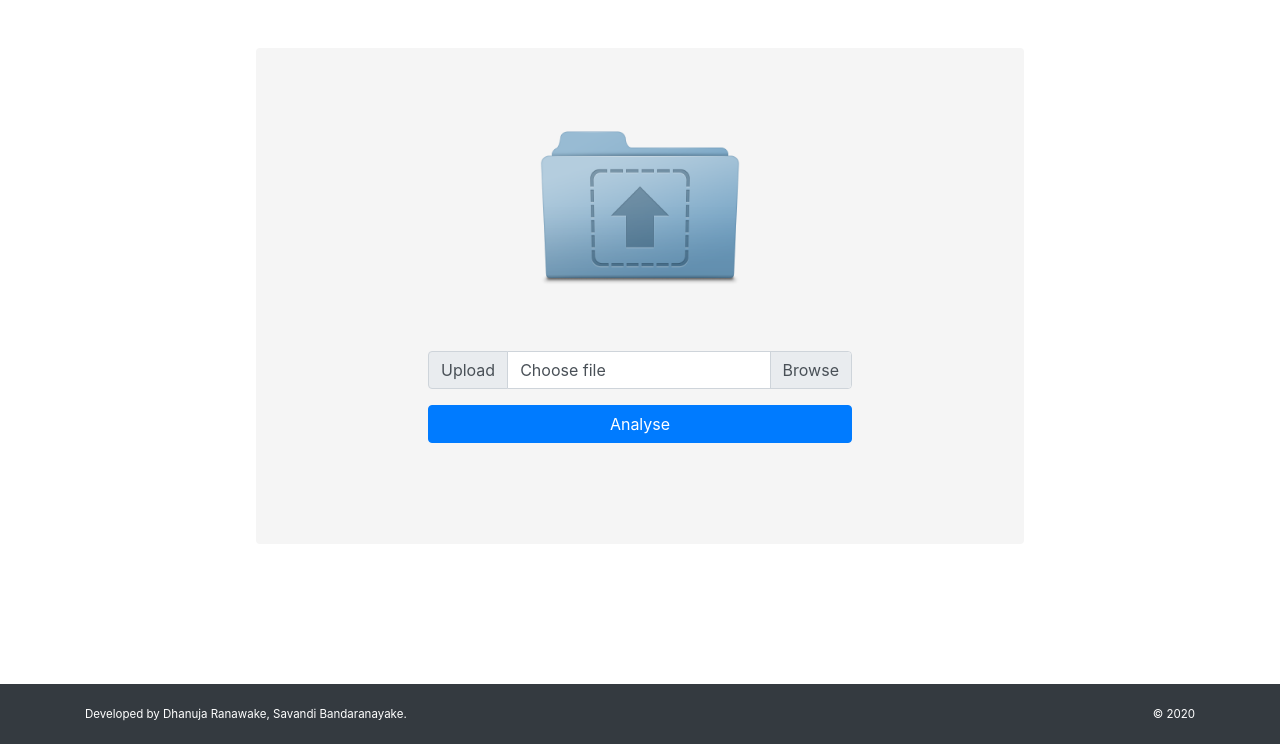
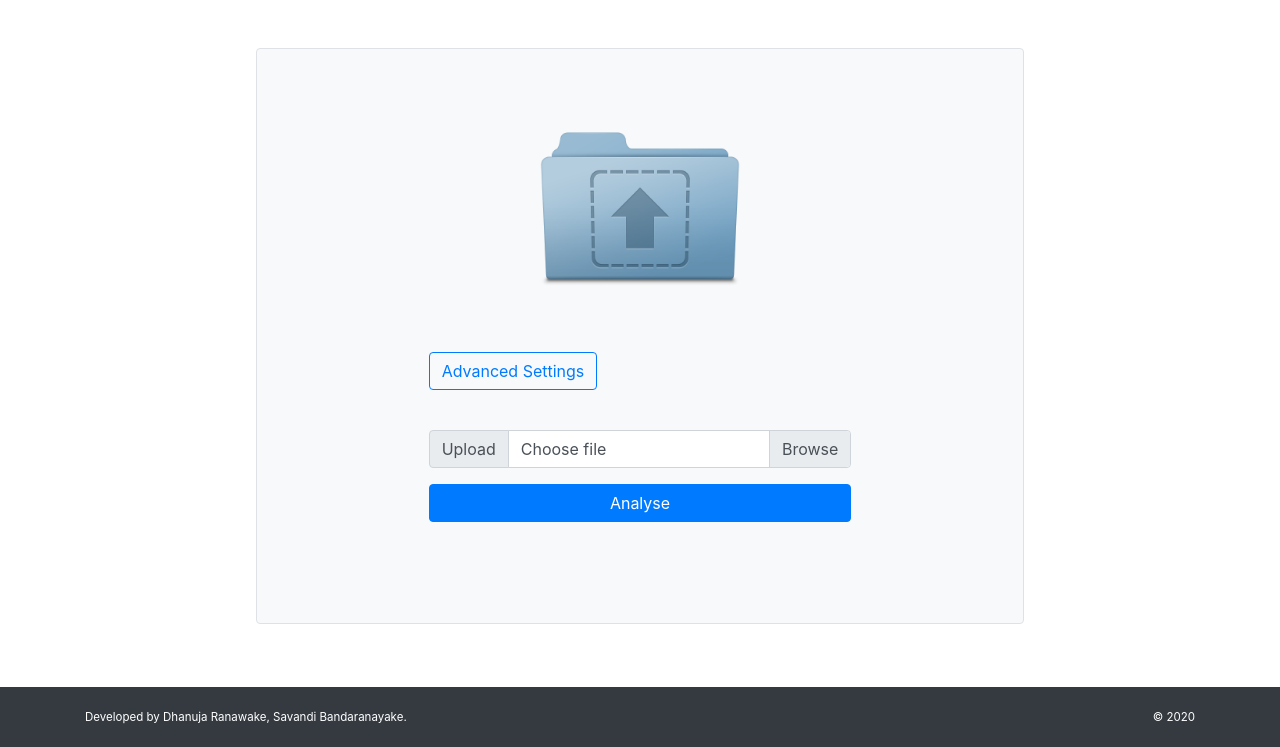
Before and after one commit to dhanuja-prathapa/ITPM, a PHP site: page / in a window 1280 px wide. Shown: the part 56-803 px from the top of the page. Run offline with PHP 8.4, Linux system fonts and the light colour scheme.

Commit message:
Update index.php

```diff
--- a/index.php
+++ b/index.php
@@ -2,11 +2,91 @@
 
 <body>
 <main style="margin-left: 20%;margin-right: 20%;"><br><br>
-  <form action="action_page.php" id="form1" method="post" enctype="multipart/form-data" class="rounded" style="padding: 4%;background-color: #f5f5f5">
+  <form action="action_page.php" id="form1" method="post" enctype="multipart/form-data" class="rounded border bg-light" style="padding: 4%">
       <br>
       <img src="images/upload-icon.png" class="rounded mx-auto d-block uploadicon" alt="...">
     <br>
       <br><div class="d-block" style="padding-left: 20%; padding-right: 20%; padding-bottom: 10%;">
+          <p>
+              <a class="btn btn-outline-primary" data-toggle="collapse" href="#collapseSettings" role="button" aria-expanded="false" aria-controls="collapseExample">
+                  Advanced Settings
+              </a>
+          </p>
+          <div class="collapse" id="collapseSettings">
+              <div class="card card-body">
+                  <div class="row">
+                  <!--Size-->
+                  <div class="col-4 bg-light border">
+                      <div class="justify-content-md-center">
+                          <h6 style="text-align: center; padding-top: 4px;">Size</h6>
+                      </div>
+                  <div class="row">
+                     <div class="form-group col-6">
+                         <label class="btn btn-secondary" for="Wkw" data-toggle="tooltip" data-placement="left" title="Weight due to keywords">Wkw</label>
+                         <input type="number" class="form-control" id="Wkw" value="1">
+                      </div>
+                      <div class="form-group col-6">
+                          <label class="btn btn-secondary" for="Wid" data-toggle="tooltip" data-placement="left" title="Weight due to identifiers">Wid</label>
+                          <input type="number" class="form-control" id="Wid" value="1">
+                      </div>
+                      <div class="form-group col-6">
+                          <label class="btn btn-secondary" for="Wop" data-toggle="tooltip" data-placement="left" title="Weight due to operators">Wop</label>
+                          <input type="number" class="form-control" id="Wop" value="1">
+                      </div>
+                      <div class="form-group col-6">
+                          <label class="btn btn-secondary" for="Wnv" data-toggle="tooltip" data-placement="left" title="Weight due to numerical values or numbers">Wnv</label>
+                          <input type="number" class="form-control" id="Wnv" value="1">
+                      </div>
+                      <div class="form-group col-12">
+                          <label class="btn btn-secondary" for="Wsl" data-toggle="tooltip" data-placement="left" title="Weight due to string literals">Wsl</label>
+                          <input type="number" class="form-control" id="Wsl" value="1">
+                      </div>
+                  </div>
+                  </div>
+                  <!-- Variable-->
+                  <div class="col-4 bg-light border">
+                      <div class="justify-content-md-center">
+                          <h6 style="text-align: center; padding-top: 4px;">Variable</h6>
+                      </div>
+                      <div class="row">
+                          <div class="form-group col-12">
+                              <label class="btn btn-secondary" for="Wvs" data-toggle="tooltip" data-placement="left" title="Weight due to variable scope">Wvs</label>
+                              <input type="number" class="form-control" id="Wvs" value="1">
+                          </div>
+                          <div class="form-group col-12">
+                              <label class="btn btn-secondary" for="Wpdtv" data-toggle="tooltip" data-placement="left" title="Weight of primitive data type variables">Wpdtv</label>
+                              <input type="number" class="form-control" id="Wpdtv" value="1">
+                          </div>
+                          <div class="form-group col-12">
+                              <label class="btn btn-secondary" for="Wcdtv" data-toggle="tooltip" data-placement="left" title="Weight of composite data type variables">Wcdtv</label>
+                              <input type="number" class="form-control" id="Wcdtv" value="1">
+                          </div>
+                      </div>
+                  </div>
+                  <!--method-->
+                  <div class="col-4 bg-light border">
+                      <div class="justify-content-md-center">
+                          <h6 style="text-align: center; padding-top: 4px;">Methods</h6>
+                      </div>
+                      <div class="row">
+                          <div class="form-group col-12">
+                              <label class="btn btn-secondary" for="Wmrt" data-toggle="tooltip" data-placement="left" title="Weight due to method return type">Wmrt</label>
+                              <input type="number" class="form-control" id="Wmrt" value="1">
+                          </div>
+                          <div class="form-group col-12">
+                              <label class="btn btn-secondary" for="Wpdtp" data-toggle="tooltip" data-placement="left" title="Weight of primitive data type parameters">Wpdtp</label>
+                              <input type="number" class="form-control" id="Wpdtp" value="1">
+                          </div>
+                          <div class="form-group col-12">
+                              <label class="btn btn-secondary" for="Wcdtp" data-toggle="tooltip" data-placement="left" title="Weight of composite data type parameters">Wcdtp</label>
+                              <input type="number" class="form-control" id="Wcdtp" value="1">
+                          </div>
+                      </div>
+                  </div>
+                  <!--inheritance-->
+                  </div>
+              </div>
+          </div><br>
       <div class="input-group mb-3">
       <div class="input-group-prepend">
         <span class="input-group-text">Upload</span>
```
